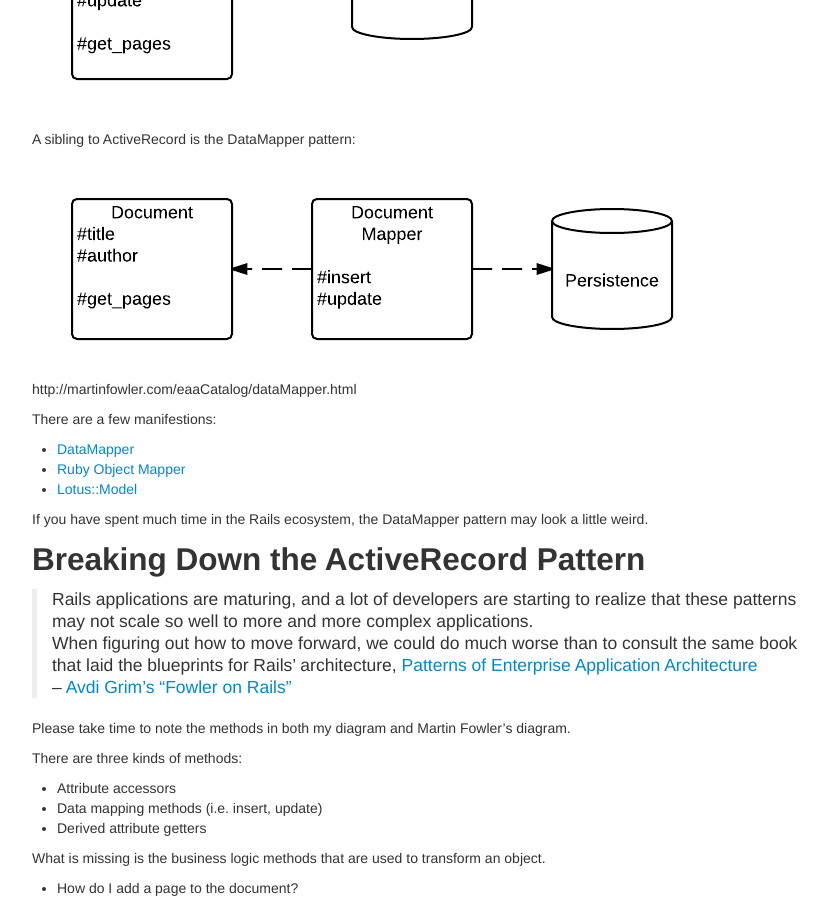
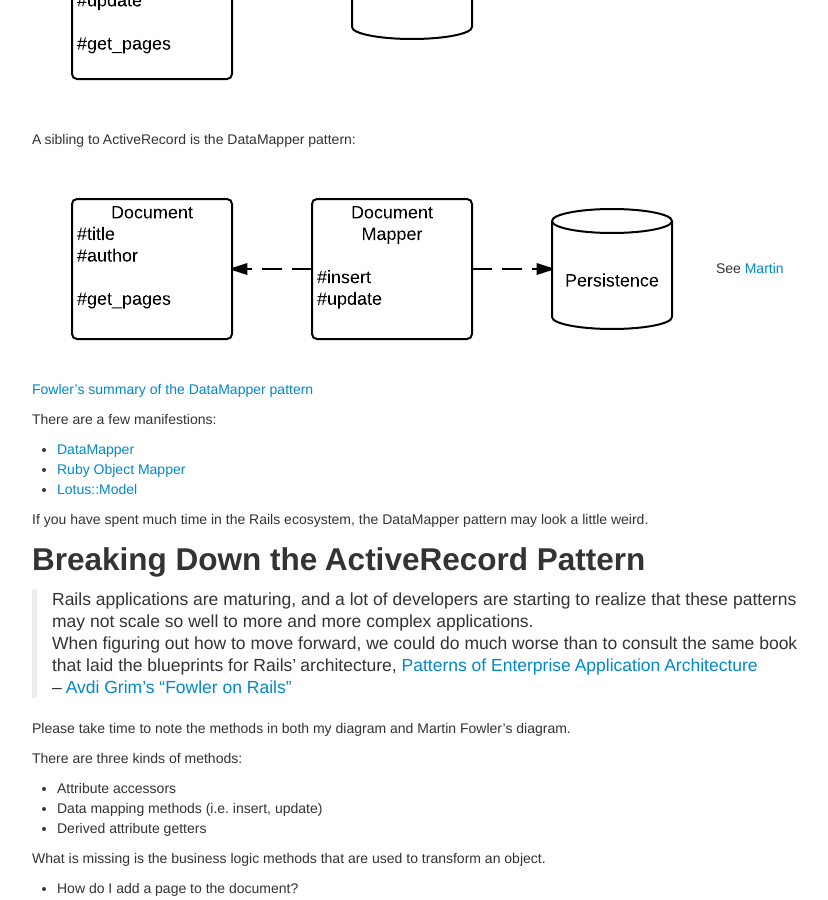
Before and after one commit to terrellt/ndlib.github.io, a Jekyll site: the page built from _posts/2015-10-10-active-record-pattern-and-alternatives.md, in a window 1280 px wide and 900 px high, scrolled down 482 px. Shown: the whole window, without its empty margins (223-1051 px from the left). Built offline with Jekyll 4.4.1, drawn with Linux system fonts in a browser that asks for light colours; Markdown is read by kramdown in place of the engine named in the settings; some of the changed text lies outside the part shown.

Commit message:
Updating citations

```diff
--- a/_posts/2015-10-10-active-record-pattern-and-alternatives.md
+++ b/_posts/2015-10-10-active-record-pattern-and-alternatives.md
@@ -21,7 +21,7 @@ See [Martin Fowler's summary of the ActiveRecord pattern](http://www.martinfowle
 A sibling to ActiveRecord is the DataMapper pattern:
 
 ![Data Behavior Object, Mapping Object, and Persistence Layer](/images/data-mapper-pattern.png)
-http://martinfowler.com/eaaCatalog/dataMapper.html
+See [Martin Fowler's summary of the DataMapper pattern](http://martinfowler.com/eaaCatalog/dataMapper.html)
 
 There are a few manifestions:
 
@@ -109,6 +109,8 @@ But it is a pattern that does not encourage flexibility.
 > The Data Mapper is a layer of software that separates the in-memory objects from the database.
 > Its responsibility is to transfer data between the two and also to isolate them from each other.
 > With Data Mapper the in-memory objects needn't know even that there's a database present; they need no SQL interface code, and certainly no knowledge of the database schema.
+>
+> – [Martin Fowler's summary of the Data Mapper pattern](http://martinfowler.com/eaaCatalog/dataMapper.html)
 
 Read that last line, "With Data Mapper the in-memory objects needn't know even that there's a database present."
 
```
